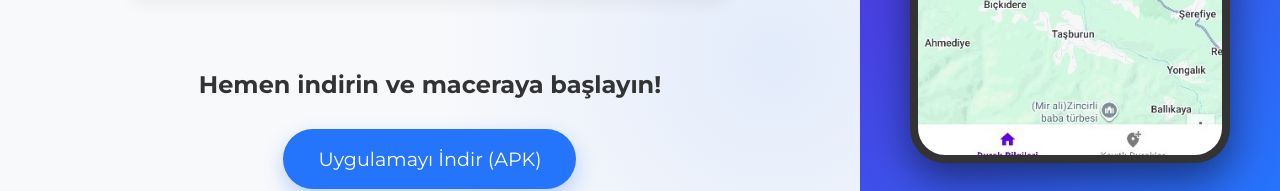
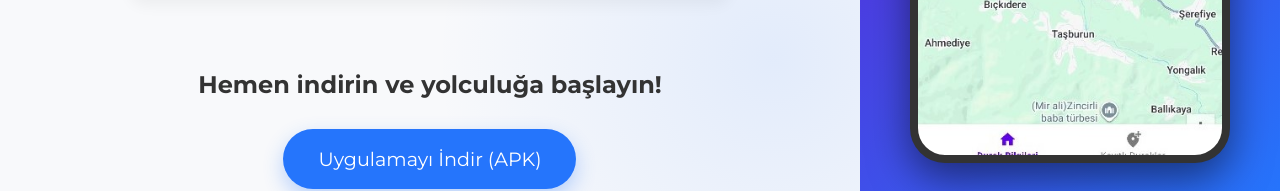
Before and after one commit to bilgecerenyilmaz/uygulama-tanitim, a plain HTML site: page index.html in a window 1280 px wide. Shown: the part 517-708 px from the top of the page. Drawn offline with Linux system fonts and the light colour scheme.

Commit message:
Fix HTML encoding issues in index.html

```diff
--- a/index.html
+++ b/index.html
@@ -264,7 +264,7 @@ footer {
     <p class="tanitim-metni">"Bir sonraki yolculuğunuzu planlamak artık çok kolay. Pathio, yapay zeka destekli rota planlayıcısı ile size en verimli ve keyifli gezi rotalarını saniyeler içinde sunar. Keşfedin, kaydedin ve anın tadını çıkarın!</p>
 
    <div class="cta">
-            <p>Hemen indirin ve maceraya başlayın!</p>
+            <p>Hemen indirin ve yolculuğa başlayın!</p>
             <div class="cta-buttons">
                 <a href="https://github.com/bilgecerenyilmaz/uygulama-tanitim/releases/download/v1/app-debug.apk" download>
                     <button>Uygulamayı İndir (APK)</button>
@@ -367,4 +367,5 @@ footer {
 </script>
 
 </body>
+
 </html>
```
